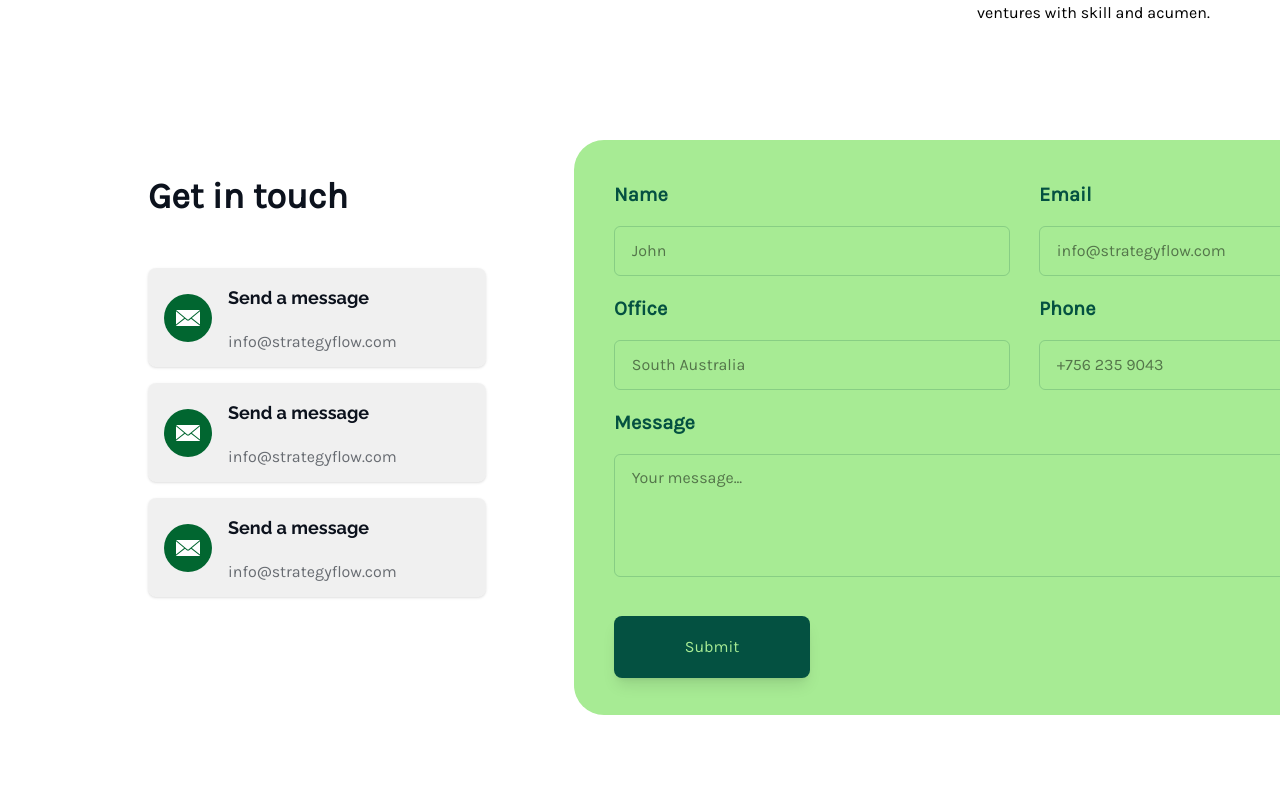
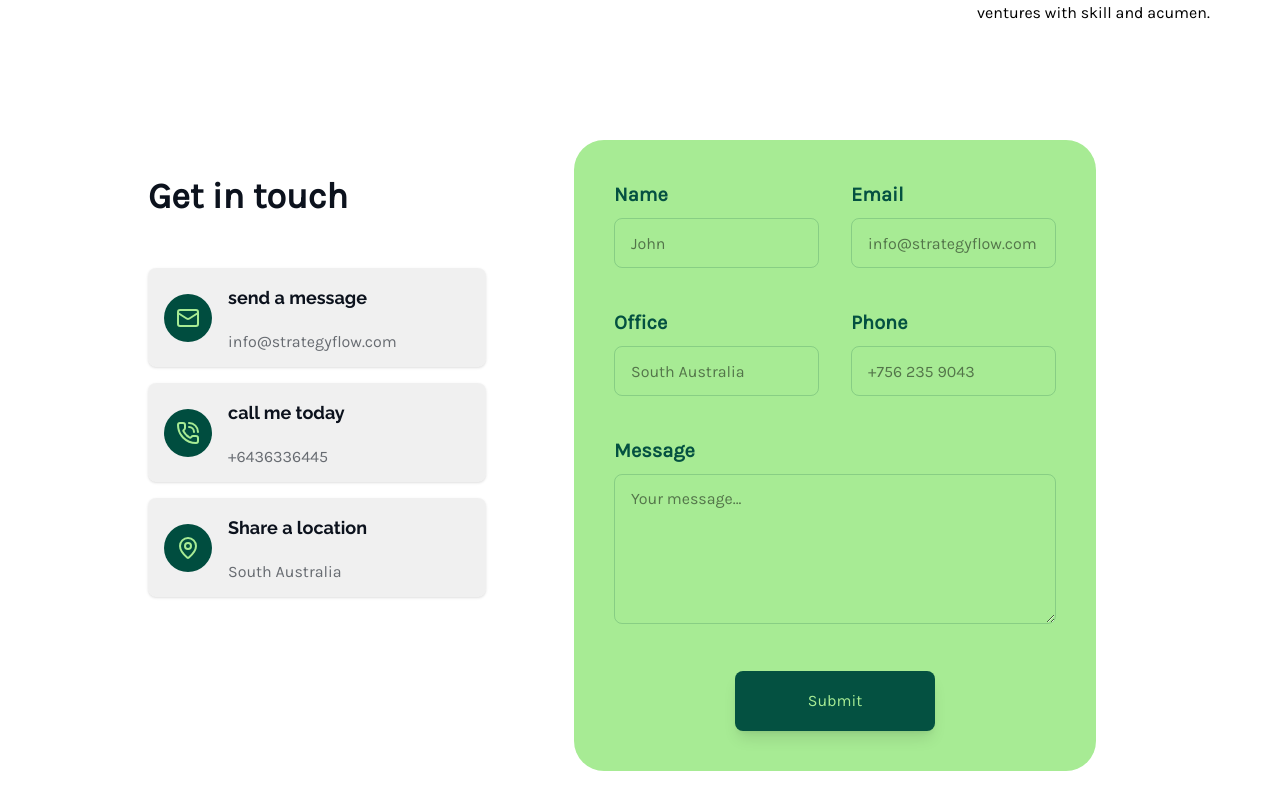
Before and after one commit to book-an-appoinment/client, a React (Vite) app: page / in a window 1280 px wide. Shown: the part 7947-8740 px from the top of the page. Built offline with nearby package versions, Linux system fonts and the light colour scheme.

Commit message:
get in touch issue solved

```diff
--- a/src/components/Home/Form/Form.jsx
+++ b/src/components/Home/Form/Form.jsx
@@ -2,13 +2,14 @@ import React from "react";
 
 const ContactForm = () => {
   return (
-    <div className="w-[898px] h-[575px] bg-[#A7EB94] rounded-[30px] p-10 relative">
-      <form className="grid grid-cols-2 gap-x-8 gap-y-16">
+
+    <div className="w-full max-w-[900px] bg-[#A7EB94] rounded-[30px] p-6 sm:p-10 relative">
+      <form className="grid grid-cols-1 sm:grid-cols-2 gap-6 sm:gap-x-8 sm:gap-y-10">
         {/* Name Field */}
-        <div className="w-[396px] h-[50px]">
+        <div className="w-full">
           <label
             htmlFor="name"
-            className="block text-[20px] text-[#045141] font-semibold leading-[29.52px] font-raleway mb-4"
+            className="block text-[18px] sm:text-[20px] text-[#045141] font-semibold mb-2"
           >
             Name
           </label>
@@ -16,15 +17,15 @@ const ContactForm = () => {
             type="text"
             id="name"
             placeholder="John"
-            className="w-full h-full border border-[#04514130] rounded-[6.15px] px-[16.83px] py-[11px] focus:outline-none focus:ring-2 focus:ring-green-500"
+            className="w-full h-[50px] border border-[#04514130] rounded-lg px-4 focus:outline-none focus:ring-2 focus:ring-green-500"
           />
         </div>
 
         {/* Email Field */}
-        <div className="w-[396px] h-[50px]">
+        <div className="w-full">
           <label
             htmlFor="email"
-            className="block text-[20px] text-[#045141] font-semibold leading-[29.52px] font-raleway mb-4"
+            className="block text-[18px] sm:text-[20px] text-[#045141] font-semibold mb-2"
           >
             Email
           </label>
@@ -32,15 +33,15 @@ const ContactForm = () => {
             type="email"
             id="email"
             placeholder="info@strategyflow.com"
-            className="w-full h-full border border-[#04514130] rounded-[6.15px] px-[16.83px] py-[11px] focus:outline-none focus:ring-2 focus:ring-green-500"
+            className="w-full h-[50px] border border-[#04514130] rounded-lg px-4 focus:outline-none focus:ring-2 focus:ring-green-500"
           />
         </div>
 
         {/* Office Field */}
-        <div className="w-[396px] h-[50px]">
+        <div className="w-full">
           <label
             htmlFor="office"
-            className="block text-[20px] text-[#045141] font-semibold leading-[29.52px] font-raleway mb-4"
+            className="block text-[18px] sm:text-[20px] text-[#045141] font-semibold mb-2"
           >
             Office
           </label>
@@ -48,15 +49,15 @@ const ContactForm = () => {
             type="text"
             id="office"
             placeholder="South Australia"
-            className="w-full h-full border border-[#04514130] rounded-[6.15px] px-[16.83px] py-[11px] focus:outline-none focus:ring-2 focus:ring-green-500"
+            className="w-full h-[50px] border border-[#04514130] rounded-lg px-4 focus:outline-none focus:ring-2 focus:ring-green-500"
           />
         </div>
 
         {/* Phone Field */}
-        <div className="w-[396px] h-[50px]">
+        <div className="w-full">
           <label
             htmlFor="phone"
-            className="block text-[20px] text-[#045141] font-semibold leading-[29.52px] font-raleway mb-4"
+            className="block text-[18px] sm:text-[20px] text-[#045141] font-semibold mb-2"
           >
             Phone
           </label>
@@ -64,36 +65,37 @@ const ContactForm = () => {
             type="tel"
             id="phone"
             placeholder="+756 235 9043"
-            className="w-full h-full border border-[#04514130] rounded-[6.15px] px-[16.83px] py-[11px] focus:outline-none focus:ring-2 focus:ring-green-500"
+            className="w-full h-[50px] border border-[#04514130] rounded-lg px-4 focus:outline-none focus:ring-2 focus:ring-green-500"
           />
         </div>
 
         {/* Message Field */}
-        <div className="col-span-2">
+        <div className="col-span-1 sm:col-span-2">
           <label
             htmlFor="message"
-            className="block text-[20px] font-semibold leading-[29.52px] font-raleway text-[#045141] mb-4"
+            className="block text-[18px] sm:text-[20px] font-semibold text-[#045141] mb-2"
           >
             Message
           </label>
           <textarea
             id="message"
             placeholder="Your message..."
-            className="w-[826px] h-[123px] border border-[#04514130] rounded-[6.15px] px-[16.83px] py-[11px] focus:outline-none focus:ring-2 focus:ring-green-500"
+            className="w-full h-[150px] border border-[#04514130] rounded-lg px-4 py-3 focus:outline-none focus:ring-2 focus:ring-green-500"
           />
         </div>
 
-        {/* Floating Submit Button */}
-        <div className="col-span-2 flex justify-start -mt-8">
+        {/* Submit Button */}
+        <div className="col-span-1 sm:col-span-2 flex justify-center">
           <button
             type="submit"
-            className="w-[196px] h-[62px] bg-[#045141] text-[#A7EB94] rounded-[8px] shadow-lg hover:-translate-y-1 hover:shadow-2xl transition-all duration-300"
+            className="w-full sm:w-[200px] h-[50px] sm:h-[60px] bg-[#045141] text-[#A7EB94] rounded-lg shadow-lg hover:-translate-y-1 hover:shadow-xl transition-all duration-300"
           >
             Submit
           </button>
         </div>
       </form>
     </div>
+
   );
 };
 
--- a/src/components/Home/Form/Section.jsx
+++ b/src/components/Home/Form/Section.jsx
@@ -1,6 +1,9 @@
 import React from 'react'
 import ContactForm from './Form'
 import Card from './component/Card'
+import { Mail } from 'lucide-react';
+import { PhoneCall } from 'lucide-react';
+import { MapPin } from 'lucide-react';
 
 function Section() {
   return (
@@ -13,15 +16,16 @@ function Section() {
           <p className="text-[#0C121D] text-4xl font-bold mb-2">Get in touch</p>
           {/* Cards */}
           <div className="flex flex-col gap-4">
-            <Card />
-            <Card />
-            <Card />
+            <Card title={"send a message"} icon={<Mail/>} key={"1"} description={"info@strategyflow.com"}/>
+            <Card title={"call me today"} icon={ <PhoneCall />} key={"2"} description={"+6436336445"}/>
+            <Card title={"Share a location"} icon={ <MapPin />} key={"3"} description={"South Australia"}/>
           </div>
         </div>
       </div>
 
       {/* Right Section (Contact Form) */}
-      <div className=" min-w-[600px] grow p-6">
+      <div className="w-full max-w-[1000px] p-4 sm:p-6">
+
         <ContactForm />
       </div>
     </div>
--- a/src/components/Home/Form/component/Card.jsx
+++ b/src/components/Home/Form/component/Card.jsx
@@ -1,38 +1,20 @@
+/* eslint-disable react/prop-types */
 import React from "react";
 
-const Card = () => {
+const Card = ({ icon, title, description }) => {
   return (
+    <div className="flex items-center bg-[#0000000F] w-full md:w-[338px] h-[99px] p-4 rounded-lg shadow">
+      {/* Icon */}
+      <div className="text-[#A7EB94] text-4xl bg-[#004D3F] w-12 h-12 flex items-center justify-center rounded-full">
+        {icon}
+      </div>
 
-
-<div className="flex items-center bg-[#0000000F] w-full md:w-[338px]    h-[99px] p-4 rounded-lg shadow">
-  <div className="bg-green-800 p-3 rounded-full flex items-center justify-center">
-    {/* New SVG with white fill to match the background */}
-    <svg
-      viewBox="0 -9.31 56.223 56.223"
-      xmlns="http://www.w3.org/2000/svg"
-      className="h-6 w-6" // Ensure the SVG fits within the circle
-      fill="white" // Set fill to white to match the background
-    >
-      <g id="SVGRepo_bgCarrier" strokeWidth="0"></g>
-      <g id="SVGRepo_tracerCarrier" strokeLinecap="round" strokeLinejoin="round"></g>
-      <g id="SVGRepo_iconCarrier">
-        <path
-          id="email_unread"
-          data-name="email unread"
-          d="M798.377,169.859h.012a2.16,2.16,0,0,0,1.181-.346l.092-.059.063-.039,1.071-.887,25.563-21.094a.3.3,0,0,0-.239-.123H770.492a.291.291,0,0,0-.183.066l26.745,22.045A2.1,2.1,0,0,0,798.377,169.859ZM770.2,150.3v31.268l19.159-15.476Zm37.084,15.9,19.139,15.38V150.4Zm-6.085,5.021a4.559,4.559,0,0,1-5.619.005l-4.388-3.619L770.2,184.558v.053a.3.3,0,0,0,.3.3h55.625a.3.3,0,0,0,.3-.3v-.049l-20.974-16.852Z"
-          transform="translate(-770.195 -147.311)"
-        ></path>
-      </g>
-    </svg>
-  </div>
-  <div className="ml-4">
-    <h3 className="text-lg font-bold text-[#0C121D] ">Send a message</h3>
-    <p className="text-[#0C121D99]">info@strategyflow.com</p>
-  </div>
-</div>
-
-
-
+      {/* Text Content */}
+      <div className="ml-4">
+        <h3 className="text-lg font-bold text-[#0C121D]">{title}</h3>
+        <p className="text-[#0C121D99]">{description}</p>
+      </div>
+    </div>
   );
 };
 
```
